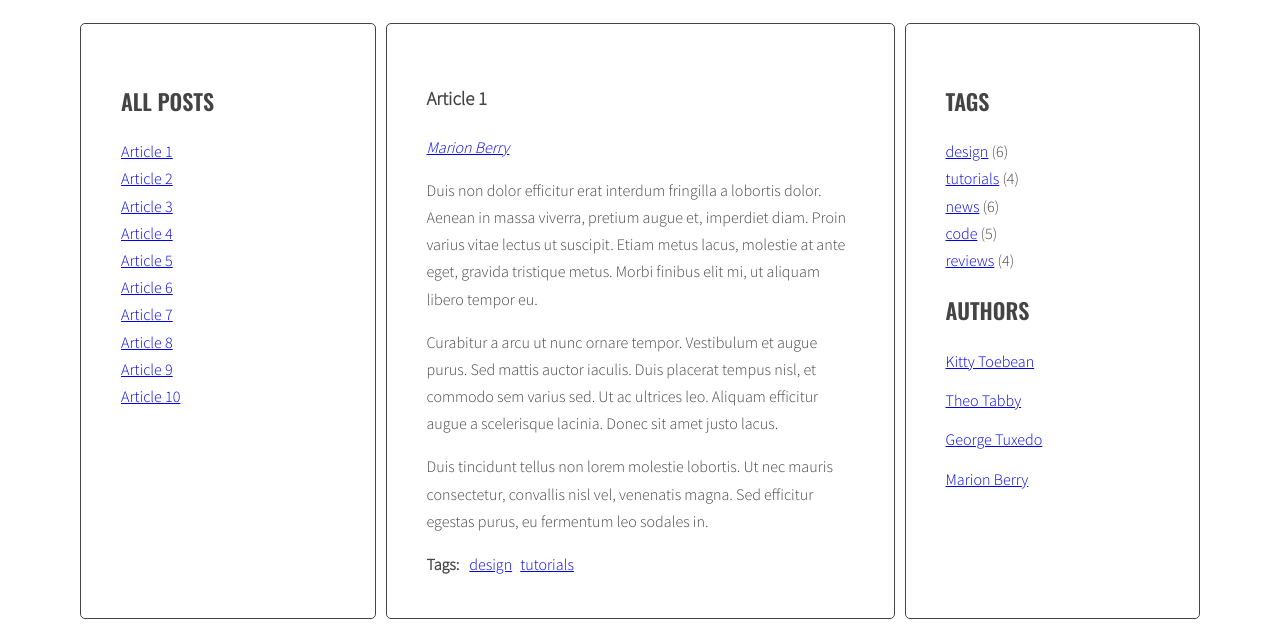
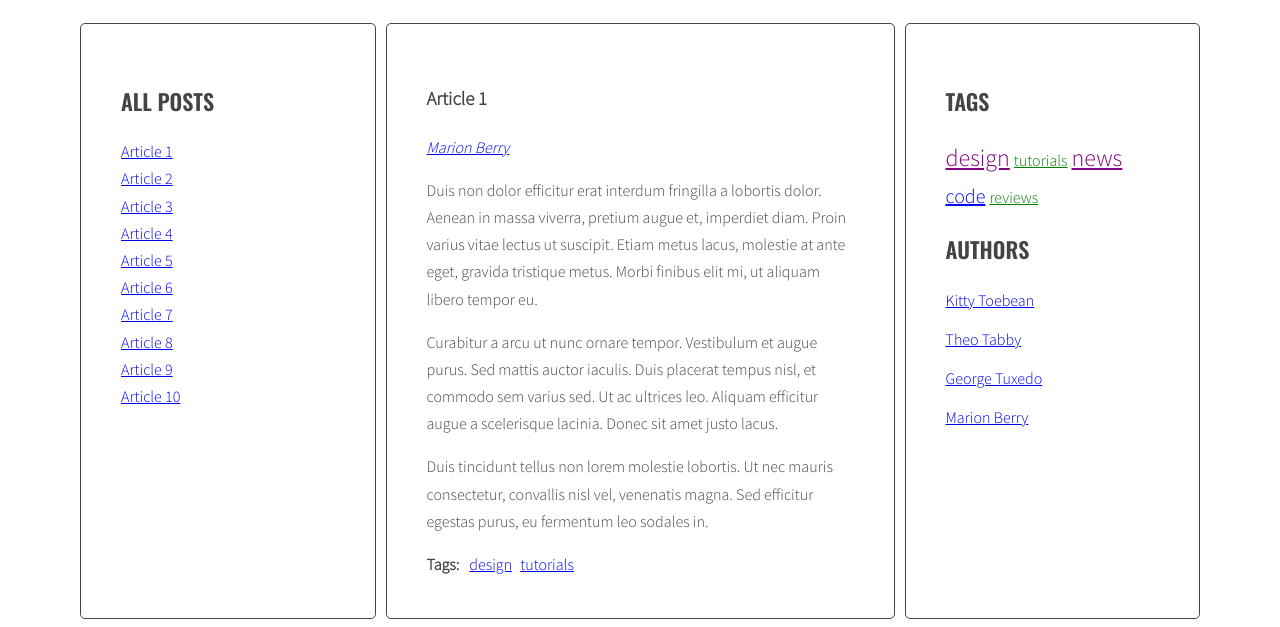
Before and after one commit to LenGo-Dev/javascript-blog, a website: page index.html in a window 1280 px wide. Shown: the part 220-847 px from the top of the page. Drawn offline with nearby package versions, Linux system fonts and the light colour scheme.

Commit message:
Add style to cloud tags

```diff
--- a/js/script.js
+++ b/js/script.js
@@ -40,7 +40,9 @@ const optArticleSelector = '.post',
   optTitleListSelector = '.titles',
   optArticleTagSelector = '.post-tags .list',
   optArticleAuthorSelector = '.post-author',
-  optTagsListSelector = '.list.tags';
+  optTagsListSelector = '.list.tags',
+  optCloudClassCount = 5,
+  optCloudClassPrefix = 'tag-size-';
 
 function generateTitleLinks(customSelector = '') {
 
@@ -84,7 +86,7 @@ function generateTitleLinks(customSelector = '') {
   for (let link of links) {
     link.addEventListener('click', titleClickHandler);
   }
-}
+};
 
 generateTitleLinks();
 
@@ -105,6 +107,15 @@ function calculateTagsParams(tags) {
 
   return params;
 }
+function calculateTagClass(count, params) {
+  const normalizedCount = count - params.min;
+  const normalizedMax = params.max - params.min;
+  const percentage = normalizedCount / normalizedMax;
+  const classNumber = Math.floor( percentage * (optCloudClassCount - 1) + 1 );
+
+  return optCloudClassPrefix + classNumber;
+}
+
 
 function generateTags() {
   /* [NEW] create a new variable allTags with an empty object */
@@ -140,12 +151,11 @@ function generateTags() {
 
       /* [NEW] check if this link is NOT already in allTags */
       if(!allTags[tag]) {
-        /* [NEW] add generated code to allTags array */
+        /* [NEW] add generated code to allTags object */
         allTags[tag] = 1;
       } else {
         allTags[tag]++;
       }
-
       /* END LOOP: for each tag */
     }
 
@@ -166,7 +176,9 @@ function generateTags() {
   /* [NEW] START LOOP: for each tag in allTags: */
   for(let tag in allTags){
     /* [NEW] generate code of a link and add it to allTagsHTML */
-    allTagsHTML += '<li><a href="#tag-' + tag + '">' + tag + '</a> (' + allTags[tag] + ')</li>';
+    const className = calculateTagClass(allTags[tag],tagsParams);
+    const tagLinkHTML = '<li><a class="' + className + '" href="#tag-' + tag + '">' + tag + '</a></li>';
+    allTagsHTML += tagLinkHTML;
   }
   /* [NEW] END LOOP: for each tag in allTags: */
 
--- a/sass/style.scss
+++ b/sass/style.scss
@@ -4,6 +4,10 @@
 
 $color-light: #fff;
 $color-dark: #444;
+$color-blue: blue;
+$color-green: green;
+$color-purple: purple;
+
 
 $font-logo: 'Sacramento', cursive;
 $font-header: 'Oswald', sans-serif;
@@ -83,6 +87,25 @@ body {
   .active {
     font-weight: bold;
   }
+
+  .tag-size-1 {
+    font-size: 16px;
+    color: $color-green;
+  }
+
+  .tag-size-3 {
+    font-size: 20px;
+    color: $color-blue;
+  }
+
+  .tag-size-5 {
+    font-size: 24px;
+    color: $color-purple;
+  }
+}
+.tags li{
+  display: inline-block;
+  margin-right: 4px;
 }
 
 .list-horizontal {
```
Also changed, not shown: css/style.css, 1 other file.
